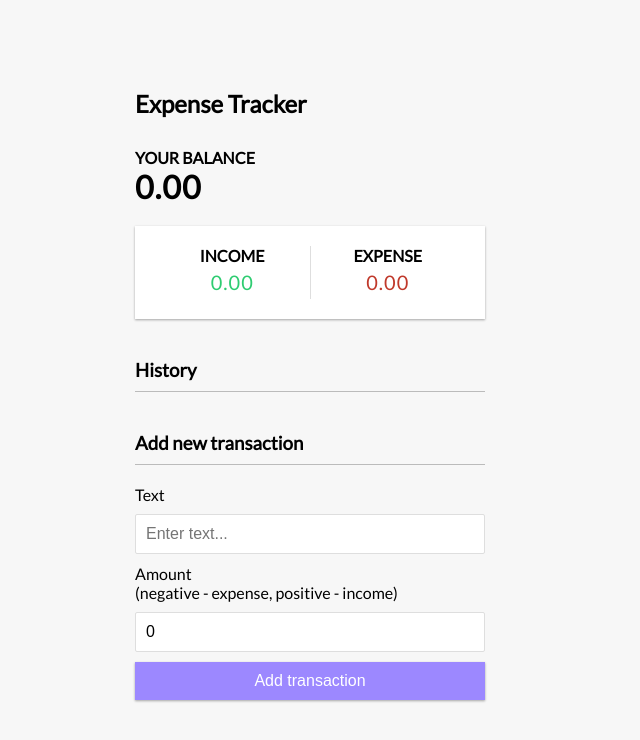
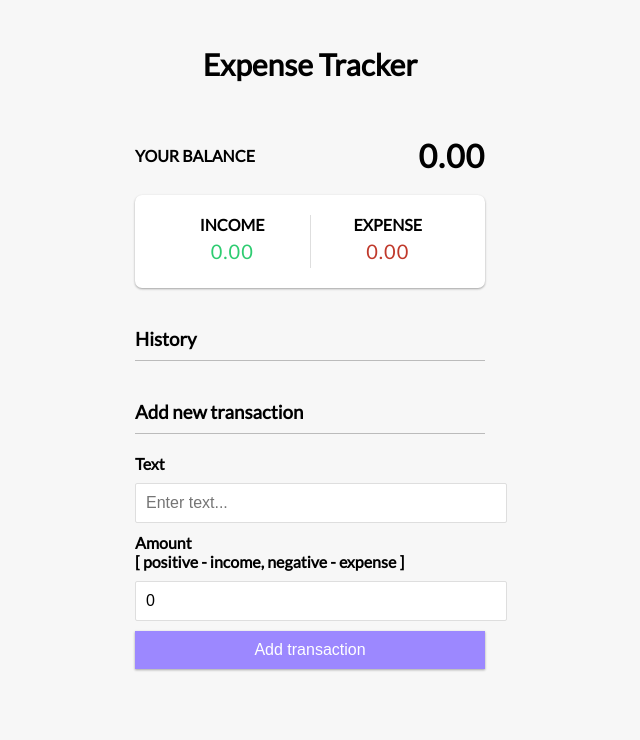
Before and after one commit to CharlesIvia/expense-tracker, a React (Create React App) app in the folder tracker/: page / in a window 1280 px wide. Shown: the top 740 px of the page, without its empty margins (330-970 px from the left). Built offline with nearby package versions, Linux system fonts and the light colour scheme; the HTML template or start-up script is replaced by a standard one.

Commit message:
Added styling and supporting logic

```diff
--- a/tracker/src/App.css
+++ b/tracker/src/App.css
@@ -3,10 +3,16 @@
 :root {
   --box-shadow: 0 1px 3px rgba(0, 0, 0, 0.12), 0 1px 2px rgba(0, 0, 0, 0.24);
 }
-
-* {
-  box-sizing: border-box;
-}
+/* .app {
+  height: 95vh;
+  width: 50vh;
+  border: 1px solid rgb(109, 107, 107);
+  border-top-left-radius: 25px;
+  border-top-right-radius: 25px;
+  margin-top: 5vh;
+  margin-bottom: 3vh;
+  border-bottom: none;
+} */
 
 body {
   background-color: #f7f7f7;
@@ -14,9 +20,9 @@ body {
   flex-direction: column;
   align-items: center;
   justify-content: center;
-  min-height: 100vh;
+  min-height: 90vh;
+  font-family: "Lato", sans-serif;
   margin: 0;
-  font-family: "Lato", sans-serif;
 }
 
 .container {
@@ -27,6 +33,14 @@ body {
 h1 {
   letter-spacing: 1px;
   margin: 0;
+}
+
+.title {
+  display: flex;
+  align-items: center;
+  text-align: center;
+  justify-content: center;
+  font-size: 20px;
 }
 
 h3 {
@@ -47,6 +61,14 @@ h4 {
   display: flex;
   justify-content: space-between;
   margin: 20px 0;
+  border-radius: 7px;
+}
+
+.balance {
+  display: flex;
+  align-items: center;
+  justify-content: space-between;
+  font-size: 16px;
 }
 
 .inc-exp-container > div {
@@ -75,6 +97,7 @@ h4 {
 label {
   display: inline-block;
   margin: 10px 0;
+  font-weight: 600;
 }
 
 input[type="text"],
@@ -98,6 +121,10 @@ input[type="number"] {
   margin: 10px 0 30px;
   padding: 10px;
   width: 100%;
+}
+
+.btn:hover {
+  background-color: rgb(42, 100, 226);
 }
 
 .btn:focus,
--- a/tracker/src/App.js
+++ b/tracker/src/App.js
@@ -9,10 +9,12 @@ import { GlobalProvider } from "./context/GlobalState";
 
 function App() {
   return (
-    <div>
+    <div className="app">
       <GlobalProvider>
         {" "}
-        <Header />
+        <div className="title">
+          <Header />
+        </div>
         <div className="container">
           <Balance />
           <IncomeExpenses />
--- a/tracker/src/components/AddTransaction.js
+++ b/tracker/src/components/AddTransaction.js
@@ -15,9 +15,9 @@ function AddTransaction() {
       text,
       amount: +amount,
     };
-
     addTransaction(newTransaction);
   };
+
   return (
     <div>
       <h3>Add new transaction</h3>
@@ -33,8 +33,7 @@ function AddTransaction() {
         </div>
         <div className="form-control">
           <label htmlFor="amount">
-            Amount <br />
-            (negative - expense, positive - income)
+            Amount <br />[ positive - income, negative - expense ]
           </label>
           <input
             type="number"
--- a/tracker/src/components/Balance.js
+++ b/tracker/src/components/Balance.js
@@ -9,7 +9,7 @@ function Balance() {
   const total = amounts.reduce((acc, item) => (acc += item), 0).toFixed(2);
 
   return (
-    <div>
+    <div className="balance">
       <h4>Your Balance</h4>
       <h1>{total}</h1>
     </div>
```
